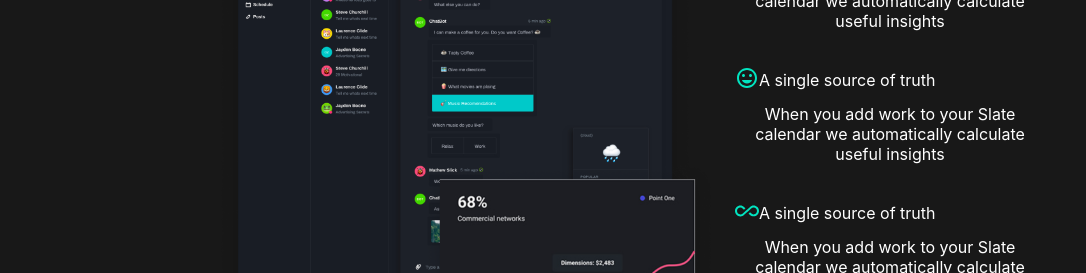
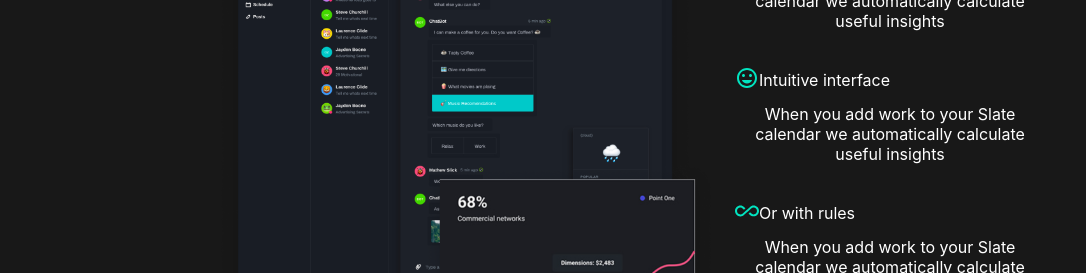
Before and after one commit to TheDa21crj/Landing-Page, a React (Create React App) app: page / in a window 1280 px wide. Shown: the part 1884-2157 px from the top of the page, without its empty margins (0-1086 px from the left). Built offline with nearby package versions, Linux system fonts and the light colour scheme; the HTML template or start-up script is replaced by a standard one.

Commit message:
content changed

```diff
--- a/src/Components/Features.js
+++ b/src/Components/Features.js
@@ -26,9 +26,11 @@ export default function Features() {
                 <span>
                   <LocalDiningIcon className="FeatureIcon" />
                 </span>
-                <span>A single source of truth</span>
+                <span className="FeatureHeadSpan">
+                  A single source of truth
+                </span>
               </div>
-              <p>
+              <p className="FeaturePTag">
                 When you add work to your Slate calendar we automatically
                 calculate useful insights
               </p>
@@ -38,9 +40,9 @@ export default function Features() {
                 <span>
                   <TagFacesIcon className="FeatureIcon" />
                 </span>
-                <span>A single source of truth</span>
+                <span className="FeatureHeadSpan">Intuitive interface</span>
               </div>
-              <p>
+              <p className="FeaturePTag">
                 When you add work to your Slate calendar we automatically
                 calculate useful insights
               </p>
@@ -50,9 +52,9 @@ export default function Features() {
                 <span>
                   <AllInclusiveIcon className="FeatureIcon" />
                 </span>
-                <span>A single source of truth</span>
+                <span className="FeatureHeadSpan">Or with rules</span>
               </div>
-              <p>
+              <p className="FeaturePTag">
                 When you add work to your Slate calendar we automatically
                 calculate useful insights
               </p>
```
